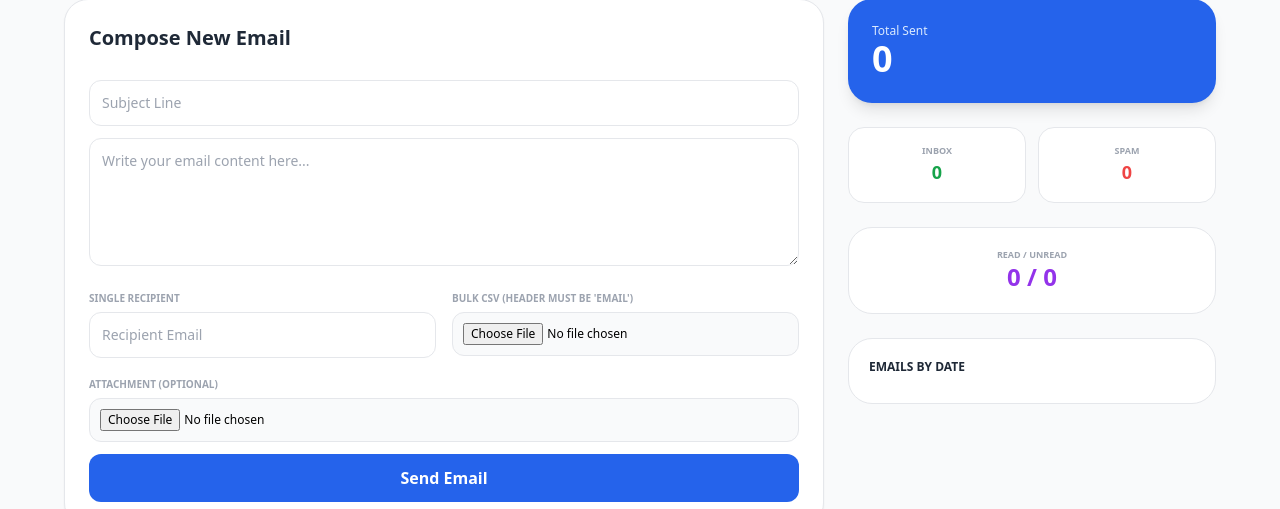
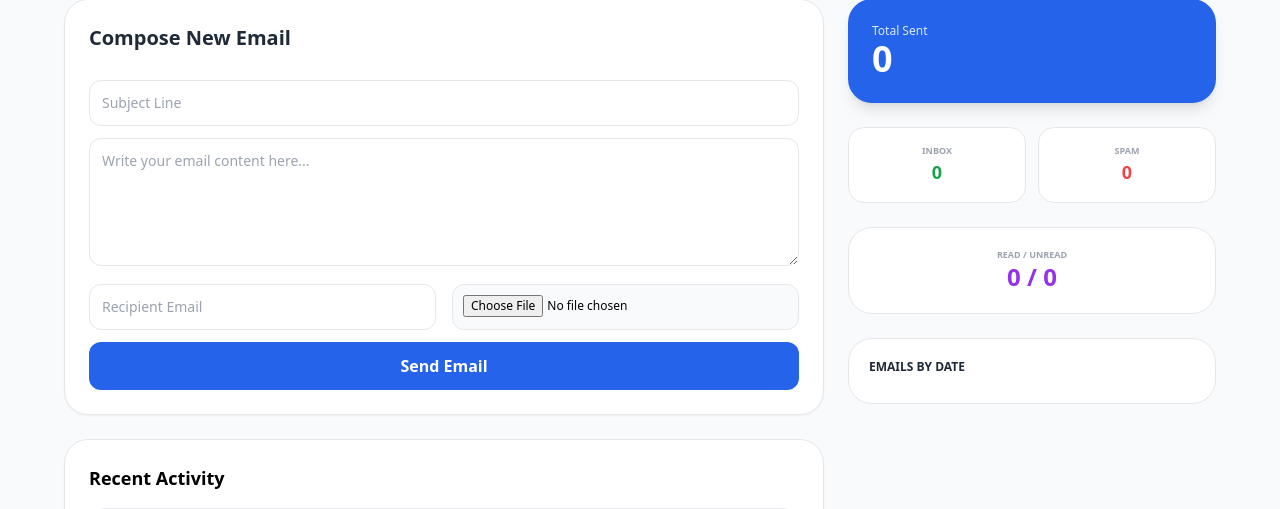
Before and after one commit to Prem02207/TrekEmail-Python, a Django app: page / in a window 1280 px wide. Shown: the part 93-602 px from the top of the page. Run offline with Django 5.2, Linux system fonts and the light colour scheme; data that the repository does not hold is empty; some libraries are stand-ins or nearby versions.

Commit message:
Fix: dashboard UI sync, CSRF token, and URL path correction

```diff
--- a/templates/dashboard.html
+++ b/templates/dashboard.html
@@ -6,9 +6,7 @@
 </head>
 <body class="bg-gray-50 min-h-screen p-4 md:p-8">
     <div class="max-w-6xl mx-auto">
-        <header class="mb-6">
-            <h1 class="text-3xl font-black text-gray-900">Email Automation Pro</h1>
-        </header>
+        <header class="mb-6"><h1 class="text-3xl font-black text-gray-900">Email Automation Pro</h1></header>
 
         <div class="grid grid-cols-1 lg:grid-cols-3 gap-6">
             <div class="lg:col-span-2 space-y-6">
@@ -18,23 +16,10 @@
                         {% csrf_token %}
                         <input type="text" name="subject" placeholder="Subject Line" class="w-full p-3 border rounded-xl text-sm" required>
                         <textarea name="body" placeholder="Write your email content here..." class="w-full p-3 border rounded-xl h-32 text-sm"></textarea>
-
                         <div class="grid grid-cols-1 md:grid-cols-2 gap-4">
-                            <div class="space-y-1">
-                                <label class="text-[10px] font-bold text-gray-400 uppercase">Single Recipient</label>
                             <input type="email" name="manual_email" placeholder="Recipient Email" class="border p-3 w-full rounded-xl text-sm">
-                            </div>
-                            <div class="space-y-1">
-                                <label class="text-[10px] font-bold text-gray-400 uppercase">Bulk CSV (Header must be 'email')</label>
                             <input type="file" name="csv_file" accept=".csv" class="border p-2.5 w-full rounded-xl bg-gray-50 text-xs">
                         </div>
-                        </div>
-
-                        <div class="space-y-1">
-                            <label class="text-[10px] font-bold text-gray-400 uppercase">Attachment (Optional)</label>
-                            <input type="file" name="attachment" class="border p-2.5 w-full rounded-xl bg-gray-50 text-xs">
-                        </div>
-
                         <button type="submit" id="sendBtn" class="w-full bg-blue-600 text-white font-bold py-3 rounded-xl hover:bg-blue-700 transition">Send Email</button>
                     </form>
                 </div>
@@ -45,11 +30,8 @@
                         <table class="w-full text-left text-xs">
                             <thead class="bg-gray-50 sticky top-0">
                                 <tr class="text-gray-400 uppercase">
-                                    <th class="p-3">Email</th>
-                                    <th class="p-3">Status</th>
-                                    <th class="p-3">Mark</th>
-                                    <th class="p-3">Delivery</th>
-                                    <th class="p-3">Date</th> </tr>
+                                    <th class="p-3">Email</th><th class="p-3">Status</th><th class="p-3">Mark</th><th class="p-3">Delivery</th><th class="p-3">Date</th>
+                                </tr>
                             </thead>
                             <tbody id="log-table" class="text-gray-600 divide-y"></tbody>
                         </table>
@@ -79,46 +61,65 @@
     </div>
 
     <script>
+        // Form handling with CSRF Token
         document.getElementById('emailForm').onsubmit = async (e) => {
             e.preventDefault();
             const btn = document.getElementById('sendBtn');
             btn.innerText = "Sending...";
             const formData = new FormData(e.target);
-            await fetch('/api/send-bulk-email/', { method: 'POST', body: formData });
-            alert("Campaign processing started!");
+            const csrftoken = document.querySelector('[name=csrfmiddlewaretoken]').value;
+
+            try {
+                // Correct URL path matching your urls.py
+                await fetch('/send-bulk-email/', {
+                    method: 'POST',
+                    body: formData,
+                    headers: {'X-CSRFToken': csrftoken}
+                });
+                alert("Campaign started successfully!");
+                e.target.reset();
+            } catch (err) { console.error(err); alert("Error sending email"); }
             btn.innerText = "Send Email";
-            e.target.reset();
         };
 
         async function loadStats() {
             try {
                 const res = await fetch('/api/stats/');
                 const data = await res.json();
+
+                // Safety checks for UI updates
                 document.getElementById('total').innerText = data.total_sent || 0;
                 document.getElementById('inbox').innerText = data.inbox_count || 0;
                 document.getElementById('spam').innerText = data.spam_count || 0;
                 document.getElementById('read').innerText = data.read_count || 0;
                 document.getElementById('unread').innerText = data.unread_count || 0;
 
+                // Update Table
+                if (data.logs) {
                     document.getElementById('log-table').innerHTML = data.logs.map(log => `
                         <tr>
                             <td class="p-3 truncate max-w-[100px]">${log.email_address}</td>
                             <td class="p-3 font-semibold text-blue-600">${log.status}</td>
                             <td class="p-3">
                                 <span class="px-2 py-0.5 rounded-full text-[10px] font-bold ${log.mark === 'Read' ? 'bg-green-100 text-green-700' : 'bg-gray-100 text-gray-600'}">
-                                ${log.mark === 'Sent' ? 'Unread' : log.mark}
+                                    ${log.mark === 'Read' ? 'Read' : 'Unread'}
                                 </span>
                             </td>
                             <td class="p-3">${log.deliverability}</td>
                             <td class="p-3 text-gray-400">${log.date_sent}</td>
                         </tr>
                     `).join('');
+                }
 
+                // Update Date Stats
+                if (data.date_stats) {
                     document.getElementById('date-stats-container').innerHTML = data.date_stats.map(ds => `
                         <div class="flex justify-between border-b pb-1"><span>${ds.date}</span><span class="font-bold">${ds.count}</span></div>
                     `).join('');
-            } catch (err) { console.error(err); }
                 }
+            } catch (err) { console.error("Error loading stats:", err); }
+        }
+
         setInterval(loadStats, 5000);
         loadStats();
     </script>
```
Lines whose indentation alone changed are shown as unchanged.
